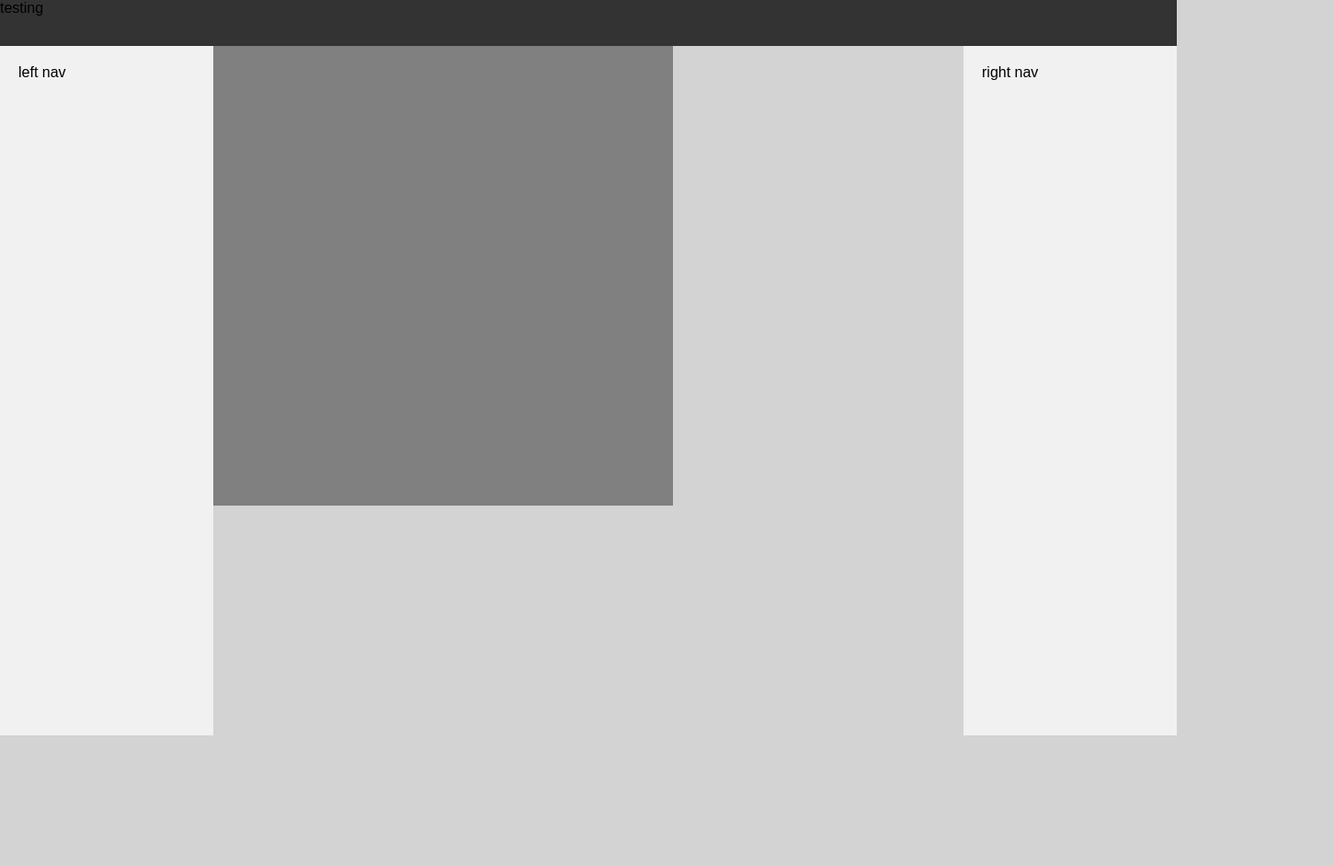
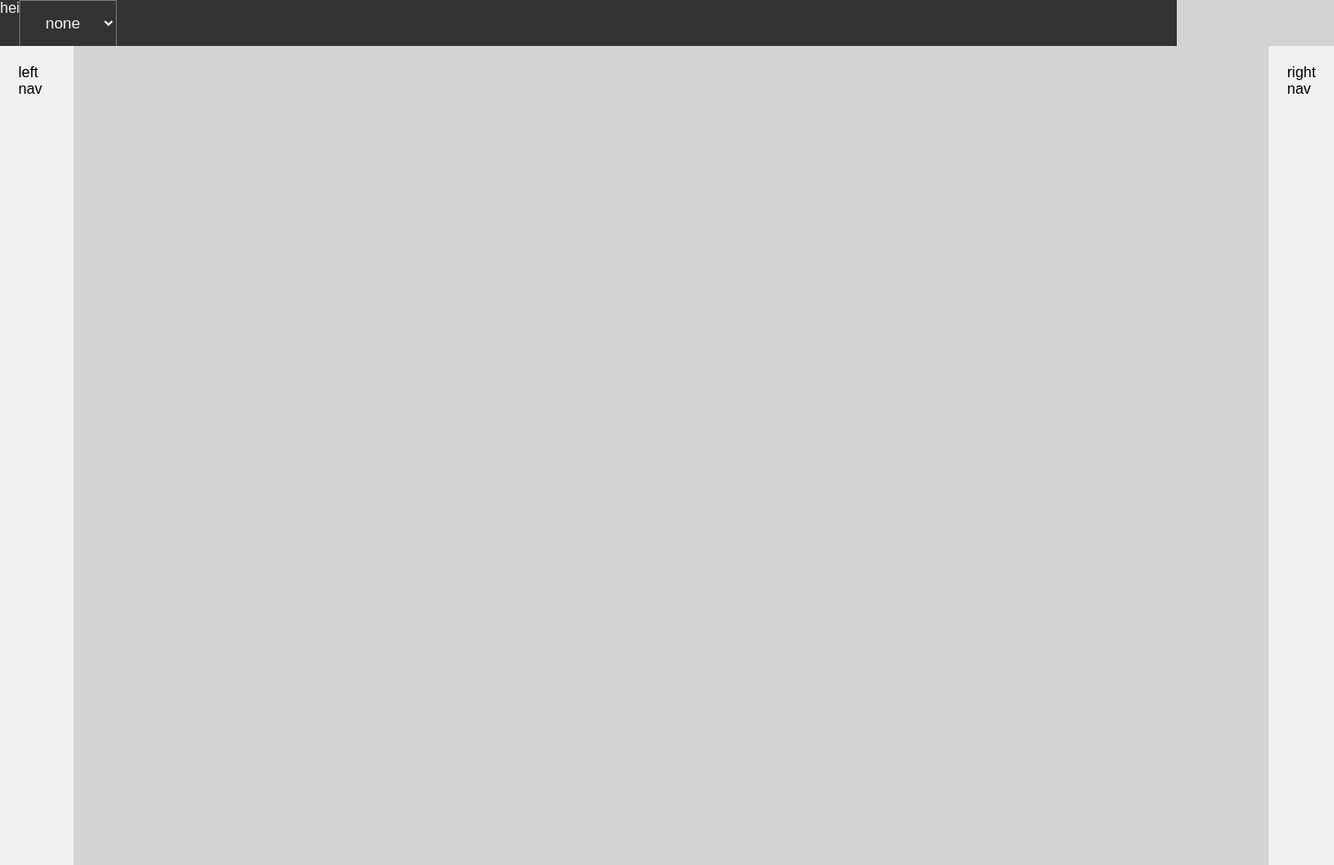
Before and after one commit to christojeffrey/webgl-basic, a plain HTML site: page src/index.html in a window 1280 px wide. Shown: the whole page at 92% size, 1451 px wide, since content can reach past the window. Before the commit the page ends 800 px from the top, so only its background shows below. Drawn offline with Linux system fonts and the light colour scheme.

Commit message:
feat: add some basic functionality to UI, to make debugging easier

```diff
--- a/src/helper.js
+++ b/src/helper.js
@@ -5,6 +5,9 @@ let vertex_buffer;
 let Index_Buffer;
 let points = [];
 let indexes = [];
+
+// list of objects
+let drawnItems = [];
 
 function createCanvas(height = 1000, width = 1000) {
   canvas = document.createElement("canvas");
@@ -14,7 +17,6 @@ function createCanvas(height = 1000, width = 1000) {
   document.getElementById("root").appendChild(canvas);
   gl = canvas.getContext("webgl");
 
-  canvas.onmousedown = handleMouseDown;
   canvas.onmouseenter = handleMouseHover;
   return document.getElementById("canvas");
 }
@@ -23,15 +25,7 @@ function handleMouseHover(e) {
   // change cursor to crosshair
   canvas.style.cursor = "crosshair";
 }
-function handleMouseDown(e) {
-  let x = e.clientX;
-  let y = e.clientY;
-  let rect = e.target.getBoundingClientRect();
-  x = (x - rect.left - canvas.width / 2) / (canvas.width / 2);
-  y = (canvas.height / 2 - (y - rect.top)) / (canvas.height / 2);
-  console.log("x", x);
-  console.log("y", y);
-}
+
 function objectToPixel(vertex_buffer, Index_Buffer) {
   // vertex shader source code
   var vertCode = "attribute vec3 coordinates;" + "void main(void) {" + " gl_Position = vec4(coordinates, 1.0);" + "gl_PointSize = 10.0;" + "}";
@@ -127,6 +121,8 @@ function point(x, y) {
   //   transform to pixel
   objectToPixel(vertex_buffer, Index_Buffer);
 
+  // add to list of objects
+  drawnItems.push({ type: "point", x, y });
   //   draw
   drawPoint();
 }
@@ -159,6 +155,10 @@ function triangle(x1, y1, x2, y2, x3, y3) {
   gl.bindBuffer(gl.ELEMENT_ARRAY_BUFFER, null);
 
   objectToPixel(vertex_buffer, Index_Buffer);
+
+  // add to list of objects
+  drawnItems.push({ type: "triangle", x1, y1, x2, y2, x3, y3 });
+
   drawTriangle();
 }
 
@@ -194,6 +194,10 @@ function polygon(sides) {
   gl.bindBuffer(gl.ELEMENT_ARRAY_BUFFER, null);
 
   objectToPixel(vertex_buffer, Index_Buffer);
+
+  // add to list of objects
+  drawnItems.push({ type: "polygon", sides });
+
   drawPolygon();
 }
 function drawPolygon() {
@@ -224,6 +228,10 @@ function line(x1, y1, x2, y2) {
   gl.bindBuffer(gl.ELEMENT_ARRAY_BUFFER, null);
 
   objectToPixel(vertex_buffer, Index_Buffer);
+
+  // add to list of objects
+  drawnItems.push({ type: "line", x1, y1, x2, y2 });
+
   drawLine();
 }
 function drawLine() {
@@ -290,4 +298,4 @@ function isPointInTriangle(p, p1, p2, p3) {
   return s > 0 && t > 0 && s + t < 2 * a * sign;
 }
 
-export { createCanvas, point, background, triangle, polygon, line, triangulate };
+export { createCanvas, point, background, triangle, polygon, line, triangulate, drawnItems };
--- a/src/index.html
+++ b/src/index.html
@@ -9,9 +9,23 @@
   </head>
   <body>
     <div id="mainContainer">
-      <div id="topNav">testing</div>
+      <div id="topNav">
+        <div>hei</div>
+        <div>
+          <!-- dropdown for item to draw could be point, line, square -->
+          <select id="drawItem">
+            <option value="none">none</option>
+            <option value="point">point</option>
+            <option value="line">line</option>
+            <option value="square">square</option>
+          </select>
+        </div>
+      </div>
       <div class="container">
-        <div id="leftNav">left nav</div>
+        <div id="leftNav">
+          left nav
+          <ul id="objectList"></ul>
+        </div>
         <div id="canvasContainer">
           <div id="root">
             <!-- this is the location of the canvas -->
--- a/src/main.js
+++ b/src/main.js
@@ -1,8 +1,44 @@
-import { createCanvas, point, background, triangle, polygon, line } from "./helper.js";
+import { createCanvas, point, background, triangle, polygon, line, triangulate, drawnItems } from "./helper.js";
 
 /*============== Creating a canvas ====================*/
-createCanvas(500, 500);
-background(128, 128, 128, 1.0);
+let canvas = createCanvas(891, 1300);
+
+// listen for drawItem id dropdown value
+let drawItem = document.getElementById("drawItem");
+let objectList = document.getElementById("objectList");
+
+let drawItemValue = "none";
+drawItem.addEventListener("change", function () {
+  drawItemValue = drawItem.value;
+  console.log(drawItemValue);
+});
+canvas.onmousedown = handleMouseDown;
+
+function handleMouseDown(e) {
+  let x = e.clientX;
+  let y = e.clientY;
+  let rect = e.target.getBoundingClientRect();
+  x = (x - rect.left - canvas.width / 2) / (canvas.width / 2);
+  y = (canvas.height / 2 - (y - rect.top)) / (canvas.height / 2);
+  console.log("x", x);
+  console.log("y", y);
+  //  draw based on dropdown value
+  if (drawItemValue == "point") {
+    point(x, y);
+  }
+  updateObjectList();
+}
+
+// add li to objectList from drawnItems
+// update objectList
+function updateObjectList() {
+  objectList.innerHTML = "";
+  for (let i = 0; i < drawnItems.length; i++) {
+    let li = document.createElement("li");
+    li.innerHTML = drawnItems[i].type;
+    objectList.appendChild(li);
+  }
+}
 
 /*======== Defining and storing the geometry ===========*/
 // point(0.0, 0.0, 0.0);
@@ -16,5 +52,27 @@ background(128, 128, 128, 1.0);
 // line(0.2, 0.3, 0.8, 0.9);
 // triangle(0.0, 0.0, 0.8, 0.0, 0.8, 0.5);
 // triangle(0.0, -1.0, 0.8, -0.2, 0.8, -0.5);
+// let points = [
+//   [0, 0.8],
+//   [0.8, 0],
+//   [0, 0],
+//   [0.8, 0.8],
+// ];
+// console.log("testing1");
+// let triangulated = triangulate(points);
+// // flatten
+// let flattenned = [];
+
+// console.log("testing2");
+// for (let i = 0; i < triangulated.length; i++) {
+//   console.log("triangulated[i]");
+//   console.log(triangulated[i]);
+//   for (let j = 0; j < triangulated[i].length; j++) {
+//     flattenned.push(triangulated[i][j]);
+//   }
+// }
+// console.log("flattenned");
+// console.log(flattenned);
+// polygon(flattenned);
 
 /*============= Drawing the primitive ===============*/
--- a/src/styles.css
+++ b/src/styles.css
@@ -14,8 +14,20 @@ body {
   background-color: #333;
   overflow: hidden;
   height: 50px;
+  display: flex;
+  color: #f2f2f2;
 }
-
+#drawItem {
+  color: #f2f2f2;
+  text-align: center;
+  padding: 14px 16px;
+  text-decoration: none;
+  font-size: 17px;
+  /* background color transparant */
+  background-color: transparent;
+  /* drop down background black */
+  background-color: #333;
+}
 .container {
   display: flex;
   flex-direction: row;
--- a/styles.css
+++ /dev/null
@@ -1,5 +0,0 @@
-.container {
-  margin: 15px;
-  border: 1px solid black;
-  padding: 10px;
-}
```
Also changed, not shown: 1 other file.
